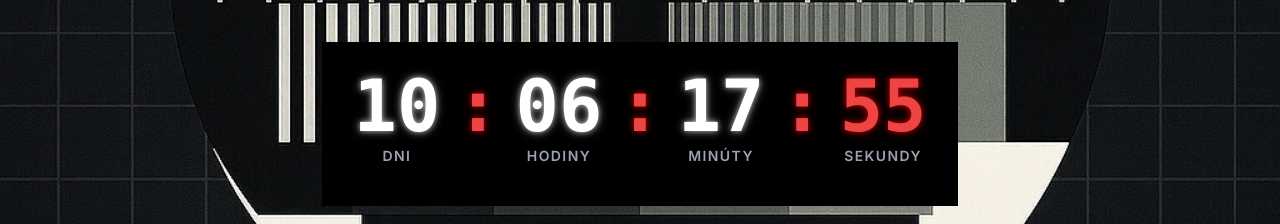
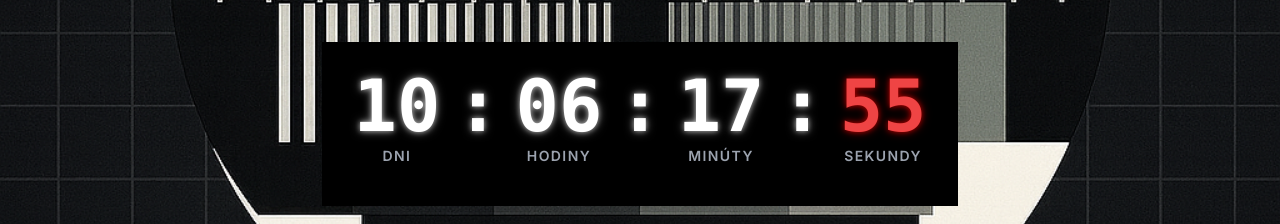
Before and after one commit to ENZO7700/BORN4PORN, a Next.js app: page / in a window 1280 px wide. Shown: the part 334-558 px from the top of the page. Built offline with nearby package versions, Linux system fonts and the light colour scheme; no server answers.

Commit message:
":" dat do bielej farby !

```diff
--- a/src/app/_components/countdown-timer.tsx
+++ b/src/app/_components/countdown-timer.tsx
@@ -54,9 +54,9 @@ const TimerBox = ({ value, label, isRed }: { value: number; label: string, isRed
 
 const Colon = () => (
     <div
-        className="text-5xl md:text-7xl font-mono font-extrabold text-red-500 self-center pb-8"
+        className="text-5xl md:text-7xl font-mono font-extrabold text-white self-center pb-8"
         style={{
-             textShadow: '0 0 5px rgba(255, 0, 0, 0.5), 0 0 10px rgba(255, 0, 0, 0.5)'
+             textShadow: '0 0 5px rgba(255, 255, 255, 0.5), 0 0 10px rgba(255, 255, 255, 0.5)'
         }}
     >:</div>
 );
@@ -68,7 +68,6 @@ export function CountdownTimer({ targetDate, onFinished }: CountdownTimerProps)
 
   useEffect(() => {
     setIsClient(true);
-    // Initial calculation
     setTimeLeft(calculateTimeLeft(targetDate));
 
     const timer = setInterval(() => {
@@ -76,9 +75,8 @@ export function CountdownTimer({ targetDate, onFinished }: CountdownTimerProps)
       if (newTimeLeft) {
           setTimeLeft(newTimeLeft);
       } else {
-          // Keep the timer running but don't call onFinished
           clearInterval(timer);
-          setTimeLeft(null); // Reset to show placeholder
+          setTimeLeft(null);
       }
     }, 1000);
 
```
